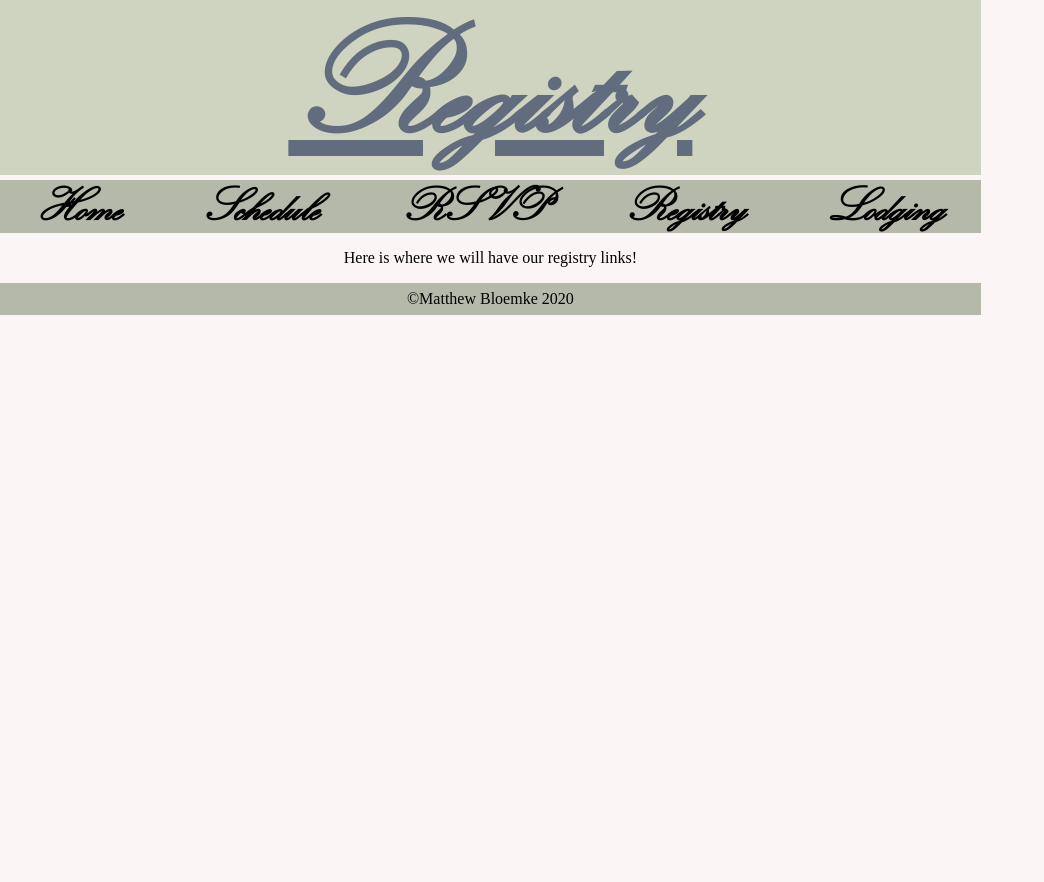
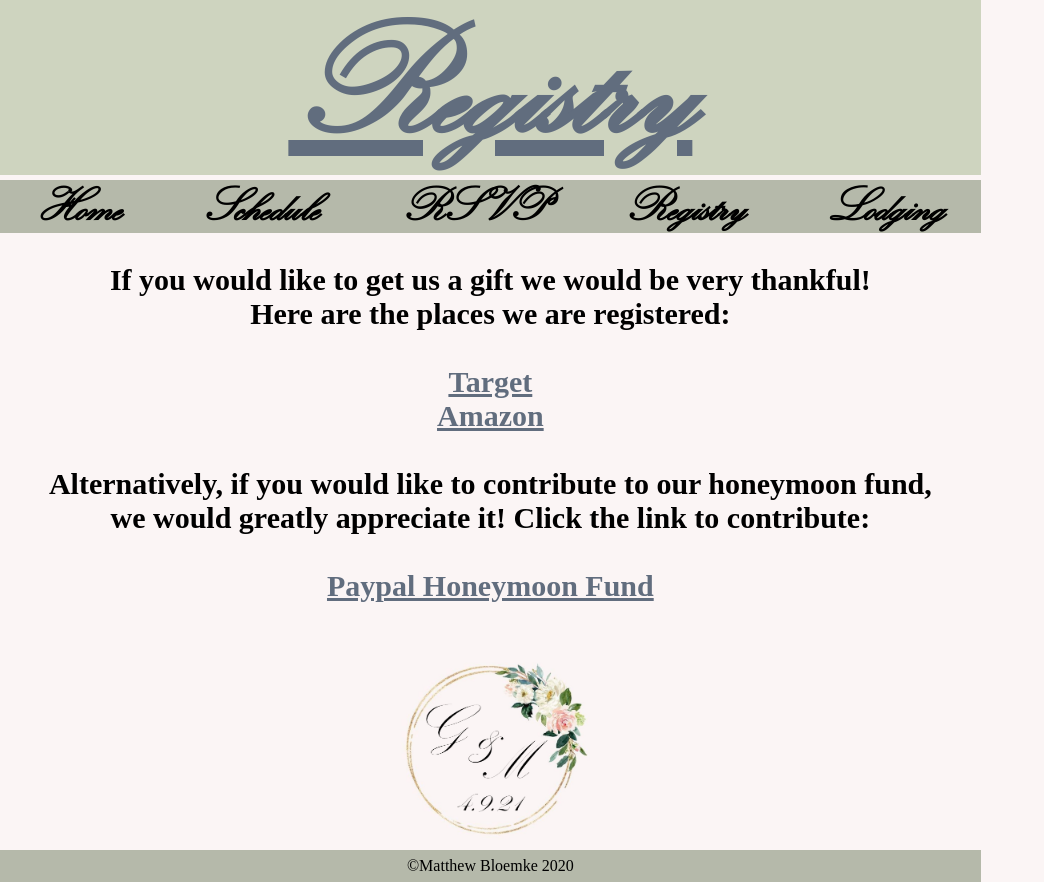
Before and after one commit to MatthewBloemke/MatthewBloemke.github.io, a website: page registry.html in a window 1280 px wide. Shown: the whole page, without its empty margins (0-1044 px from the left). Before the commit the page ends 800 px from the top, so only its background shows below. Drawn offline with Linux system fonts and the light colour scheme.

Commit message:
Rgistry and rsvp pages

```diff
--- a/registry.html
+++ b/registry.html
@@ -30,7 +30,18 @@
             </nav>
         </header>
         <main>
-            <p>Here is where we will have our registry links!</p>
+            <p><b>
+                If you would like to get us a gift we would be very thankful! <br>
+                Here are the places we are registered: <br><br>
+                <a href="">Target</a><br>
+                <a href="">Amazon</a>  <br> <br>
+                Alternatively, if you would like to contribute to our honeymoon fund, <br>
+                we would greatly appreciate it! Click the link to contribute: <br><br>
+                <a target="blank" href="https://paypal.me/pools/c/8vBtw1As2d">Paypal Honeymoon Fund</a>
+            </b></p>
+            <div>
+                <img src="final.jpg" width="200" alt="">
+            </div>
         </main>
         <footer>
             <p class="footer">&#169Matthew Bloemke 2020</p>
--- a/registryStyle.css
+++ b/registryStyle.css
@@ -11,6 +11,7 @@ body {
     margin-top: 0%;
     margin-left: 0%;
     margin-right: 0%;
+    margin-bottom: 0%;
     background-color: #fbf5f5;
 }
 h1 {
@@ -40,6 +41,7 @@ a:hover {
     color:darkgray;
 }
 p {
+    font-size: 30px;
     text-align: center;
 }
 button {
@@ -51,6 +53,21 @@ button {
 .dropdownContent {
     display: none;
 
+}
+img {
+    display: block;
+    margin-left: auto;
+    margin-right: auto;
+    margin-top: 6%;
+}
+p a:link {
+    color: #616d7e;
+}
+p a:visited {
+    color: #616d7e;
+}
+p a:hover {
+    color: black;
 }
 footer {
     background-color: #b5b9aa;
--- a/rsvpStyle.css
+++ b/rsvpStyle.css
@@ -35,9 +35,6 @@ nav a {
     text-decoration: none;
 }
 
-a:hover {
-    color:darkgray;
-}
 p {
     text-align: center;
     font-family: 'Times New Roman';
@@ -51,10 +48,10 @@ main a {
 
 }
 p a:link {
-    color: #b5b9aa;
+    color: #616d7e;
 }
 p a:visited {
-    color: #b5b9aa;
+    color: #616d7e;
 }
 p a:hover {
     color: black;
@@ -71,17 +68,19 @@ img {
     margin-left: auto;
     margin-right: auto;
     margin-top: 6%;
+    margin-bottom: 1%;
 }
 
 footer {
     background-color: #b5b9aa;
-    margin-top: 1%;
     padding-top: 7px;
     padding-bottom: 7px;
 }
 .footer {
     font-family: 'Times New Roman';
     font-size: 1em;
+    margin-top: 0;
+    margin-bottom: 0;
 }
 button {
     display: none;
```
